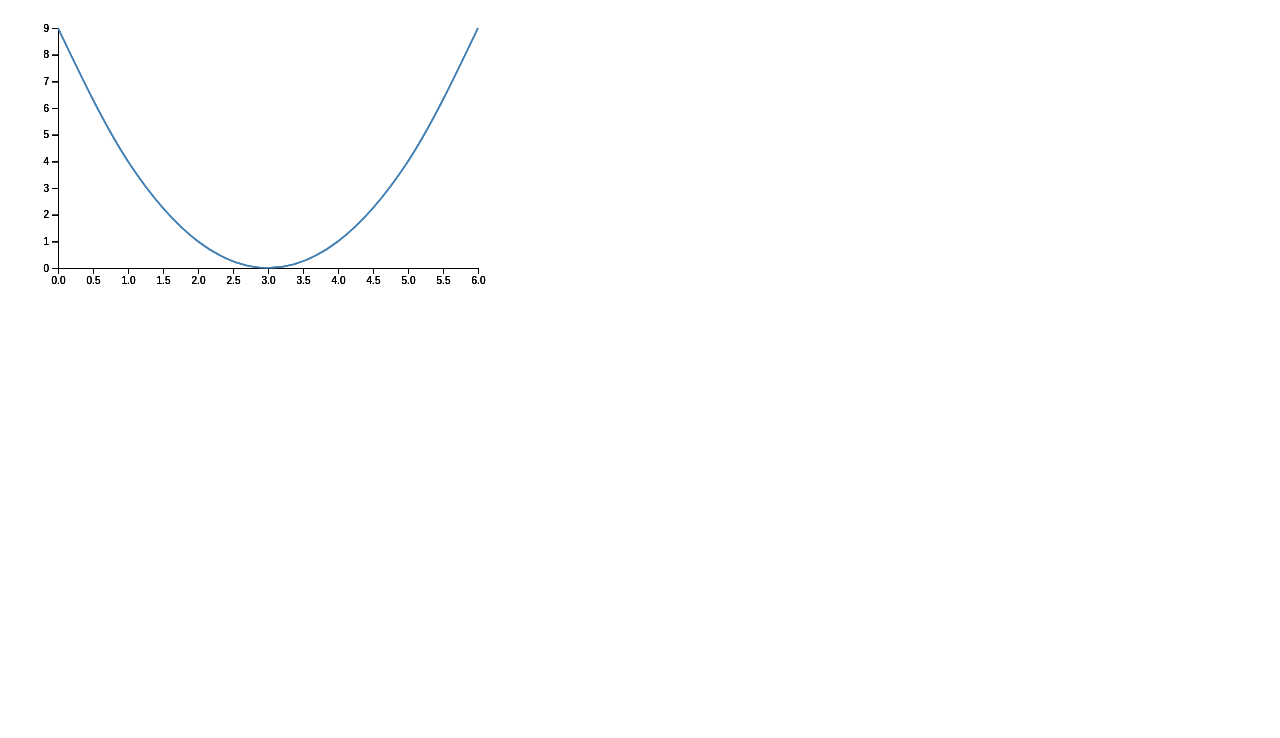
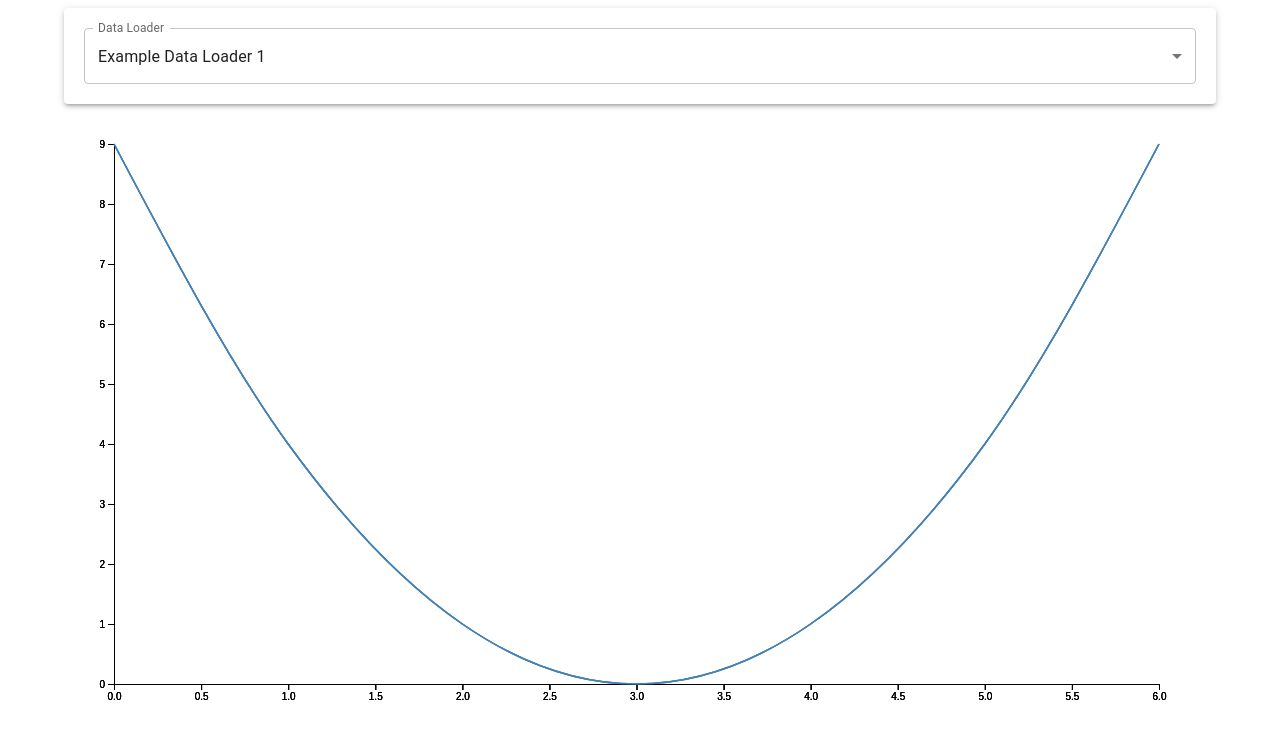
Before and after one commit to Ambo2/data-analysis-and-visualization-react-component, a React app: page / in a window 1280 px wide. Shown: the top 738 px of the page. Built offline with nearby package versions, Linux system fonts and the light colour scheme.

Commit message:
added UserInterface.jsx for interactivity

```diff
--- a/src/App.jsx
+++ b/src/App.jsx
@@ -1,5 +1,5 @@
 import React from 'react';
-import DataAnalysisAndVisualization from './DataAnalysisAndVisualization';
+import UserInterface from './UserInterface';
 import NumericValidator from './NumericValidator';
 import ParableAnalyzer from './ParableAnalyzer';
 import D3LinePlot from './D3LinePlot';
@@ -9,23 +9,6 @@ import D3LinePlot from './D3LinePlot';
  *
  * @component
  */
-const App = () => {
-  const dataLoader = async () => {
-    // Example data loading function
-    return new Promise((resolve) => {
-      setTimeout(() => {
-        resolve([-3, -2, -1, 0, 1, 2, 3]);
-      }, 5000); // 5 seconds delay, so you see that sth is loading
-    });
-  };
-
-  return (
-    <DataAnalysisAndVisualization dataLoader={dataLoader}>
-      <NumericValidator />
-      <ParableAnalyzer />
-      <D3LinePlot width={500} height={300} />
-    </DataAnalysisAndVisualization >
-  );
-};
+const App = () => (<UserInterface />);
 
 export default App;
--- /dev/null
+++ b/src/UserInterface.jsx
@@ -0,0 +1,79 @@
+import React, { useState, useCallback } from 'react';
+import { MenuItem, FormControl, Select, InputLabel, Container, Paper } from '@mui/material';
+import DataAnalysisAndVisualization from './DataAnalysisAndVisualization';
+import NumericValidator from './NumericValidator';
+import ParableAnalyzer from './ParableAnalyzer';
+import D3LinePlot from './D3LinePlot';
+
+/**
+ * Generates a data loader function that returns the provided data after a delay.
+ *
+ * @param {Array<number>} data - The data to be returned by the loader.
+ * @returns {Function} An asynchronous function that resolves to the provided data after 5 seconds.
+ */
+const dataLoader = (data) => {
+  return async () => {
+    return new Promise((resolve) => {
+      setTimeout(() => {
+        resolve(data);
+      }, 5000); // 5 seconds delay to show loading
+    });
+  };
+};
+
+/**
+ * UserInterface component for selecting different data loaders and displaying
+ * the resulting data in the DataAnalysisAndVisualization component.
+ *
+ * @returns {JSX.Element} The rendered component.
+ */
+const UserInterface = () => {
+  // Map of data loader keys to their respective data loader functions.
+  const dataLoaderMap = {
+    '1': dataLoader([-3, -2, -1, 0, 1, 2, 3]),
+    '2': dataLoader([-2, 2, 3]),
+    '3': dataLoader([1, 2, 3, 4, 5]),
+  };
+
+  // State for keeping track of the selected data loader key.
+  const [selectedDataLoaderKey, setSelectedDataLoaderKey] = useState('1');
+  // State for keeping track of the selected data loader function.
+  const [selectedDataLoader, setSelectedDataLoader] = useState(() => dataLoaderMap['1']);
+
+  /**
+   * Handles the change event for the data loader selection dropdown.
+   *
+   * @param {React.ChangeEvent<{ value: unknown }>} event - The change event.
+   */
+  const handleChange = useCallback((event) => {
+    const key = event.target.value;
+    setSelectedDataLoaderKey(key);
+    setSelectedDataLoader(() => dataLoaderMap[key]);
+  }, []);
+
+  return (
+    <Container>
+      <Paper elevation={3} style={{ padding: '20px', marginBottom: '20px' }}>
+        <FormControl fullWidth variant="outlined">
+          <InputLabel>Data Loader</InputLabel>
+          <Select
+            value={selectedDataLoaderKey}
+            onChange={handleChange}
+            label="Data Loader"
+          >
+            <MenuItem value="1">Example Data Loader 1</MenuItem>
+            <MenuItem value="2">Example Data Loader 2</MenuItem>
+            <MenuItem value="3">Example Data Loader 3</MenuItem>
+          </Select>
+        </FormControl>
+      </Paper>
+      <DataAnalysisAndVisualization key={selectedDataLoaderKey} dataLoader={selectedDataLoader}>
+        <NumericValidator />
+        <ParableAnalyzer />
+        <D3LinePlot width={1125} height={600} />
+      </DataAnalysisAndVisualization>
+    </Container>
+  );
+};
+
+export default UserInterface;
```
Also changed, not shown: 1 other file (tests, documents, lock files or other folders).
